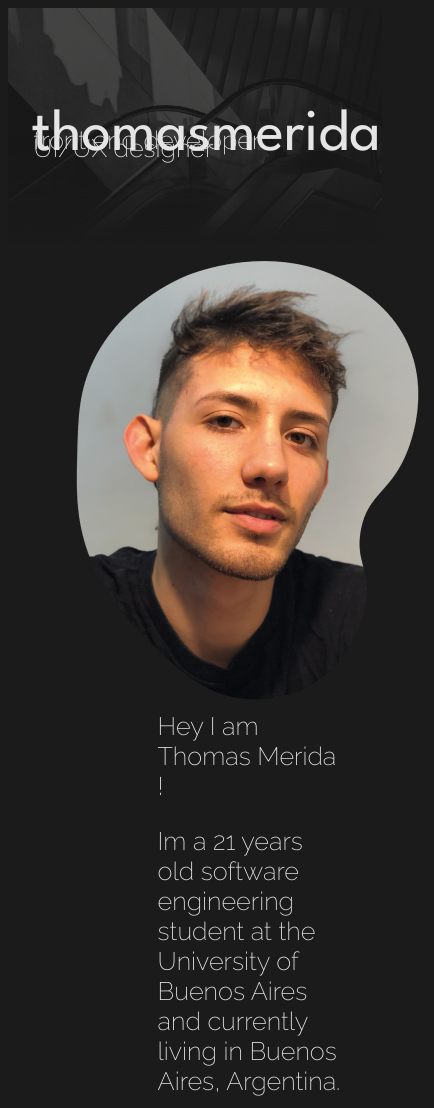
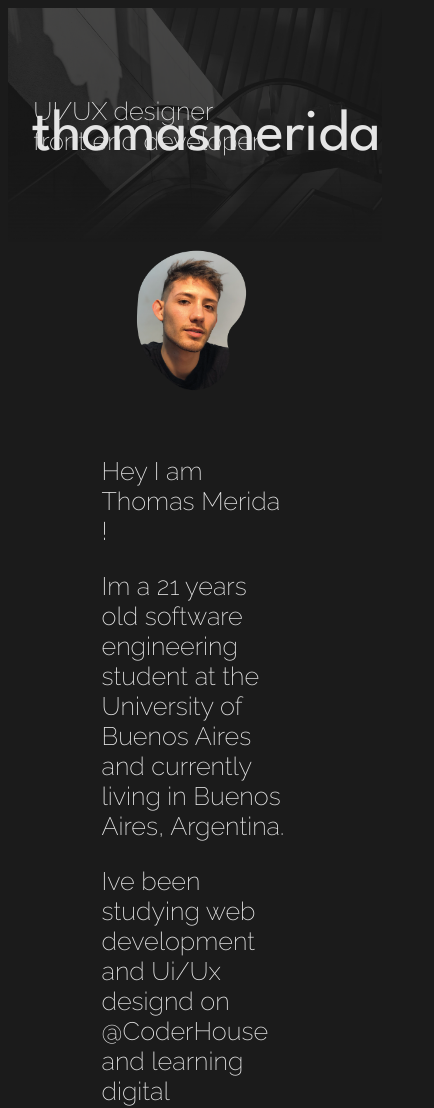
Before and after one commit to Thomerida/portfolio, a plain HTML site: page index.html in a window 390 px wide. Shown: the top 1108 px of the page, 434 px wide, since content can reach past the window. Drawn offline with Linux system fonts and the light colour scheme.

Commit message:
Update style.css

```diff
--- a/style.css
+++ b/style.css
@@ -160,3 +160,32 @@ span.fade{
 	color: #E5E5E5;
 	margin-top: 10%;
 }
+
+@media(max-width: 576px){
+
+	.subt1{
+		margin-top:-120px ;
+	}
+
+	.subt2{
+		margin-top: -150px;
+	}
+
+	.abfoto{
+	width: 35%;
+	margin-top: 0%;
+	margin-left: 30%;
+
+	cursor: pointer;
+	transition: all 0.3s ease;
+}
+
+	.abfoto:hover{
+	opacity: 0.5;
+}
+	.bio{
+	margin-left: auto;
+	margin-right: auto;
+	margin-top: 0;
+	}
+}
```
